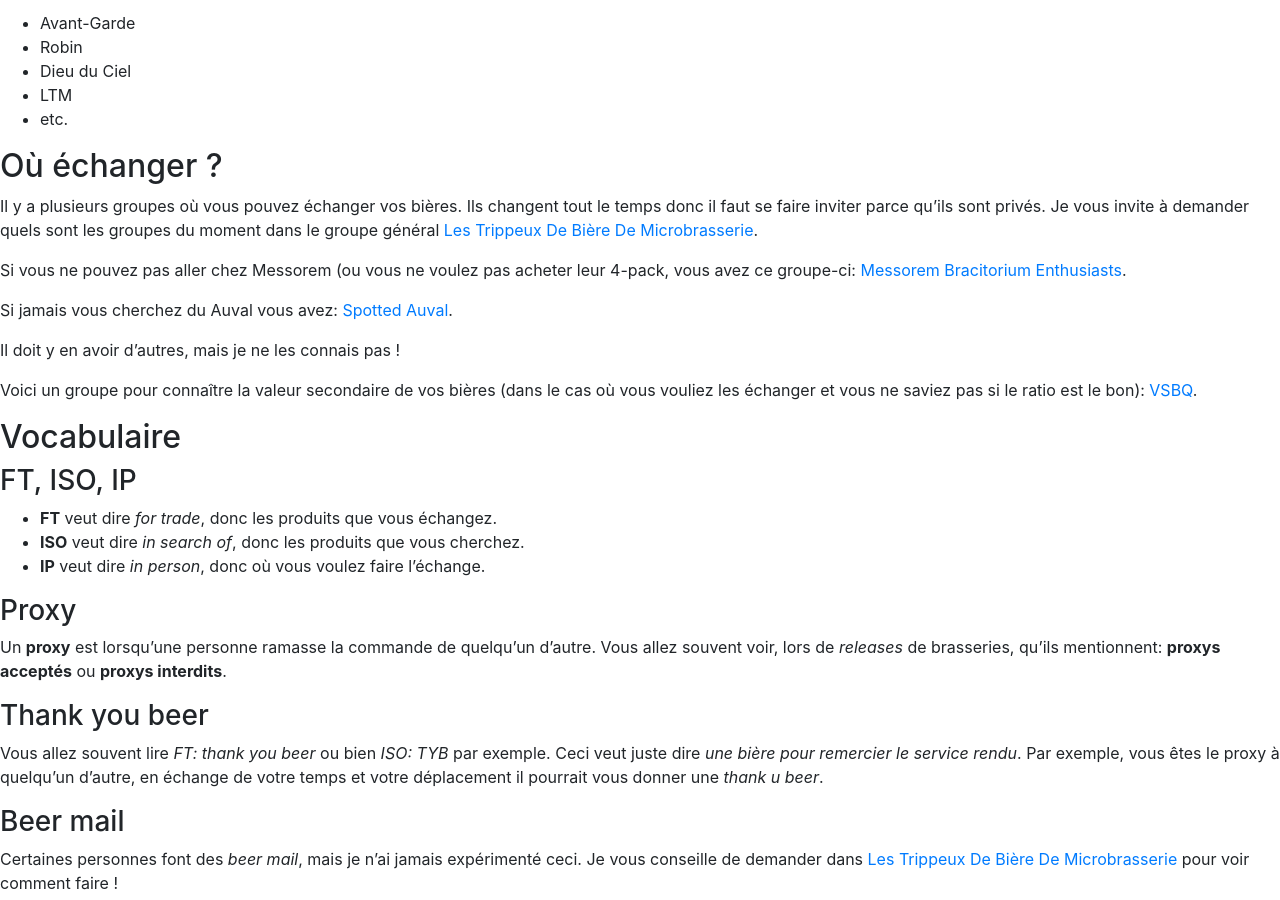
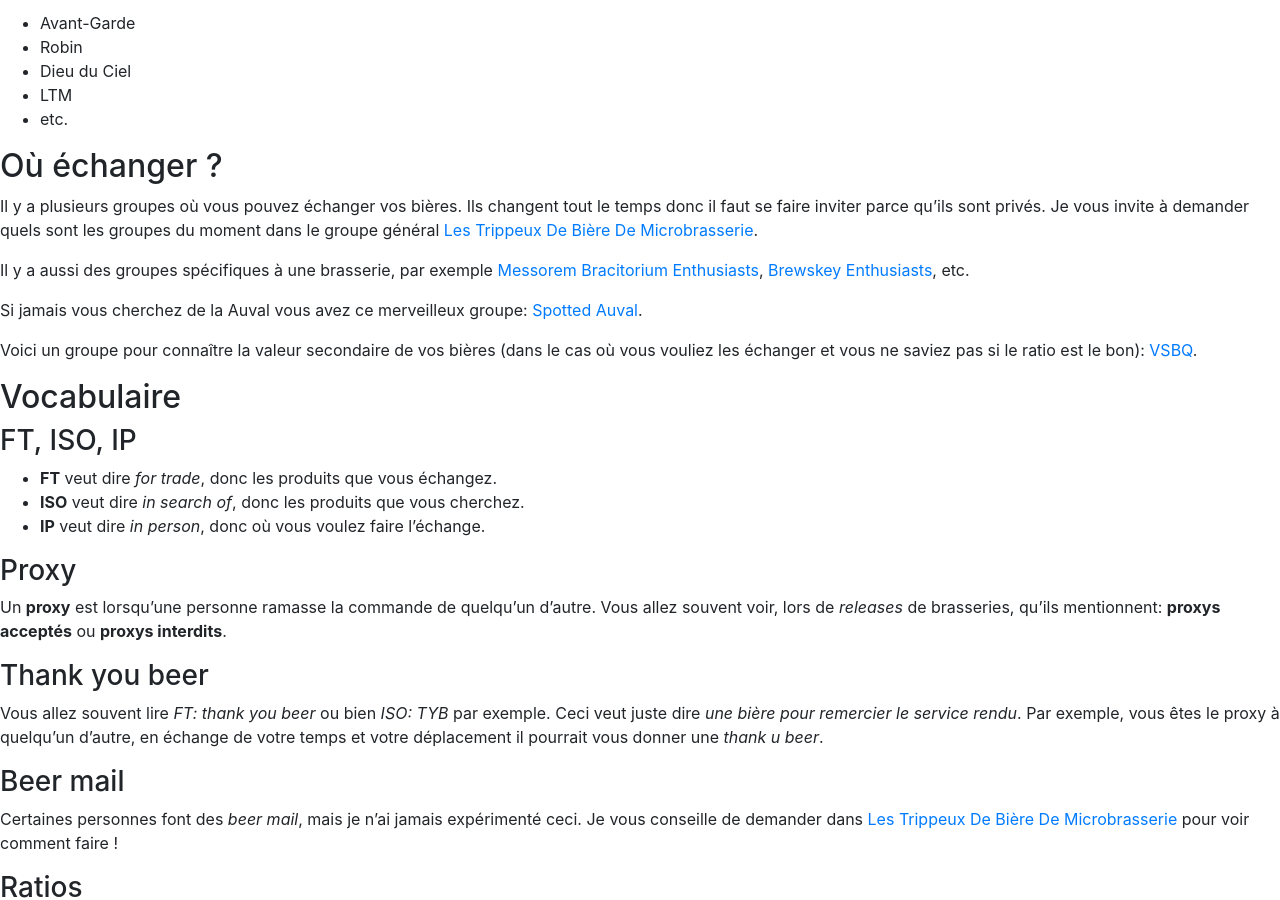
Before and after one commit to PedroLuisBernardos/Guide-complet-de-la-microbrasserie-QC, a Jekyll site: the page built from guide/echanges.md, in a window 1280 px wide and 900 px high, scrolled down 1536 px. Built offline with Jekyll 4.4.1, drawn with Linux system fonts in a browser that asks for light colours; nearby versions of some CDN libraries; our own code applies the rules of GitHub Pages for plain Markdown files; a script that is not in the unit is left out.

Commit message:
ajout brewsky group

```diff
--- a/guide/echanges.md
+++ b/guide/echanges.md
@@ -61,11 +61,9 @@
 
 Il y a plusieurs groupes où vous pouvez échanger vos bières. Ils changent tout le temps donc il faut se faire inviter parce qu'ils sont privés. Je vous invite à demander quels sont les groupes du moment dans le groupe général <a href="https://www.facebook.com/groups/257481717787230" target="_blank">Les Trippeux De Bière De Microbrasserie</a>.
 
-Si vous ne pouvez pas aller chez Messorem (ou vous ne voulez pas acheter leur 4-pack, vous avez ce groupe-ci: <a href="https://www.facebook.com/groups/583611702281464/" target="_blank">Messorem Bracitorium Enthusiasts</a>.
+Il y a aussi des groupes spécifiques à une brasserie, par exemple <a href="https://www.facebook.com/groups/583611702281464/" target="_blank">Messorem Bracitorium Enthusiasts</a>, <a href="https://www.facebook.com/groups/266379815043788/" target="_blank">Brewskey Enthusiasts</a>, etc.
 
-Si jamais vous cherchez du Auval vous avez: <a href="https://www.facebook.com/groups/2126136684156698/" target="_blank">Spotted Auval</a>.
-
-Il doit y en avoir d'autres, mais je ne les connais pas !
+Si jamais vous cherchez de la Auval vous avez ce merveilleux groupe: <a href="https://www.facebook.com/groups/2126136684156698/" target="_blank">Spotted Auval</a>.
 
 Voici un groupe pour connaître la valeur secondaire de vos bières (dans le cas où vous vouliez les échanger et vous ne saviez pas si le ratio est le bon): <a href="https://www.facebook.com/groups/301037520961589" target="_blank">VSBQ</a>.
 
```
